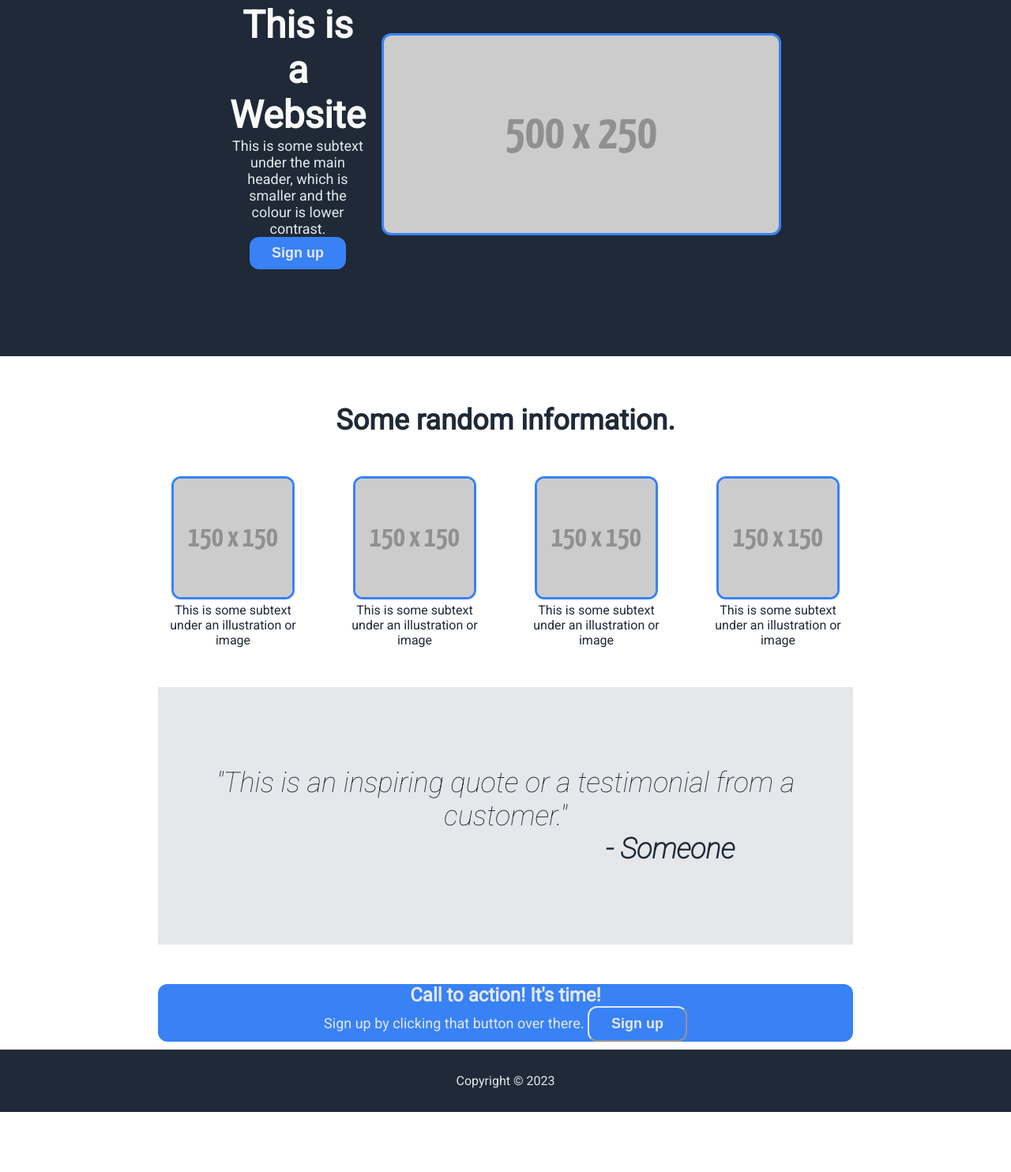
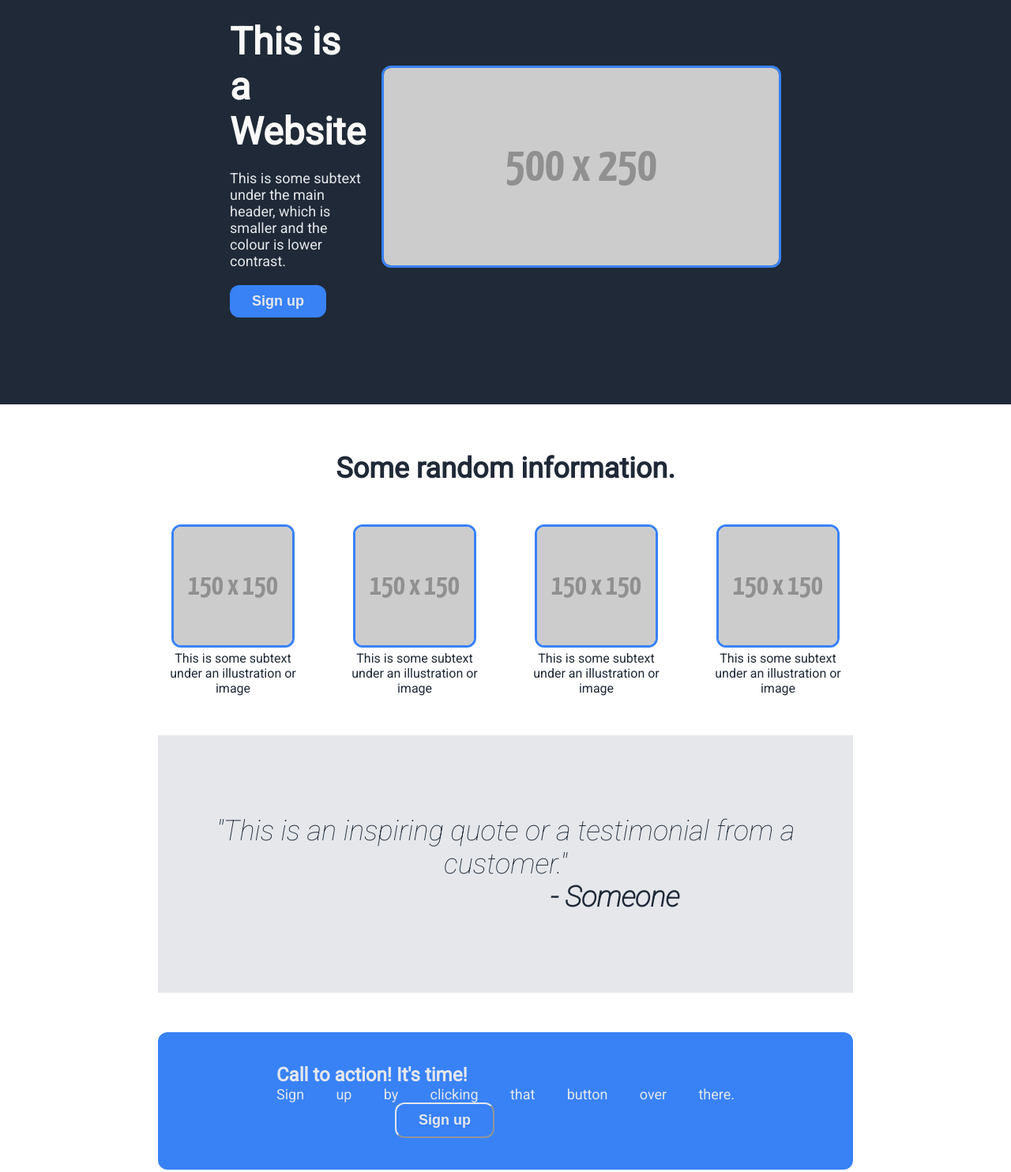
Before and after one commit to Jadex89/website1, a plain HTML site: page index.html in a window 1280 px wide. Shown: the part 164-1648 px from the top of the page at 79% size. Before the commit the page ends 1572 px from the top, so only its background shows below. Drawn offline with Linux system fonts and the light colour scheme.

Commit message:
Further styling and layout adjusting to fit the design, mostly with the header and the sign up box

```diff
--- a/index.html
+++ b/index.html
@@ -41,7 +41,7 @@
 
                     This is some subtext under the main header, which is smaller and the colour is lower contrast.
 
-                    <button class="button1">Sign up</button>
+                    <br><button class="button1">Sign up</button>
                     </div></div>
 
 
--- a/styles.css
+++ b/styles.css
@@ -16,6 +16,7 @@ body {
     margin: 0;
     padding: 10px 200px 10px;
 
+
 }
 
 .header {
@@ -33,14 +34,17 @@ body {
     color: #F9FAF8;
     font-weight: 700;
     padding: 10px;
+
 }
 
 
 .hero-logo {
     display: flex;
     flex-direction: row;
-    justify-content: space-between;
+    justify-content:center;
     align-items: center;
+    gap: 400px;
+
 
 }
 
@@ -53,10 +57,16 @@ body {
 
 }
 
+.header-content {
+    margin-top: 20px;
+    text-align: left;
+}
+
 .header-title {
     font-size: 48px;
     font-weight: 700;
     color: #F9FAF8;
+    text-align: left;
 }
 
 .hero-main {
@@ -104,11 +114,14 @@ a {
 .button1 {
     outline: none;
     border: none;
+    margin-top: 20px;
+
 
 }
 
 .button2 {
     border-color: #E5E7EB;
+    margin-left: 150px;
 
 }
 
@@ -163,26 +176,35 @@ a {
     margin-top: 50px;
     margin-bottom: 50px;
 
+
 }
 
 .name {
     font-weight: 700;
     text-align: right;
-    margin-right: 150px;
+    margin-right: 25%;
 }
 
 
 .signup {
+
     background-color: #3882F6;
     border-radius: 12px;
     color: #E5E7EB;
     font-size: 18px;
+    max-width: 900px;
+    margin: auto;
+    padding: 40px 150px 40px;
+    text-align: justify;
+
+
 
 
 
 }
 
 .signup-title {
+
     font-size: 24px;
     font-weight: 700;
 }
```
